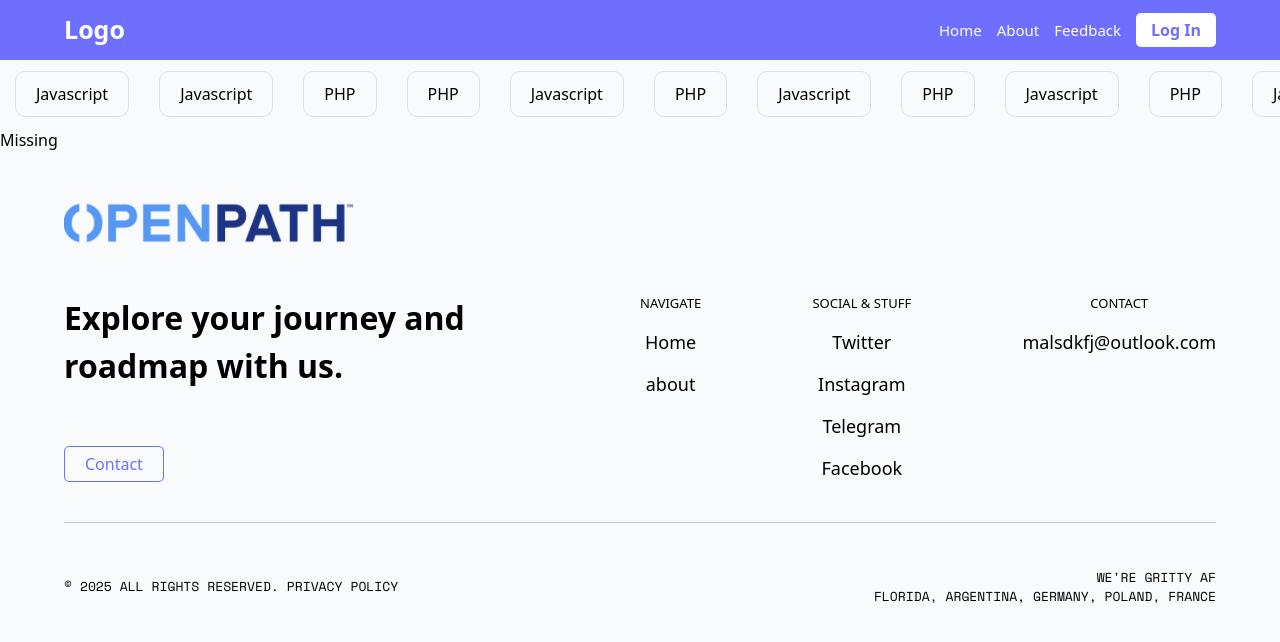
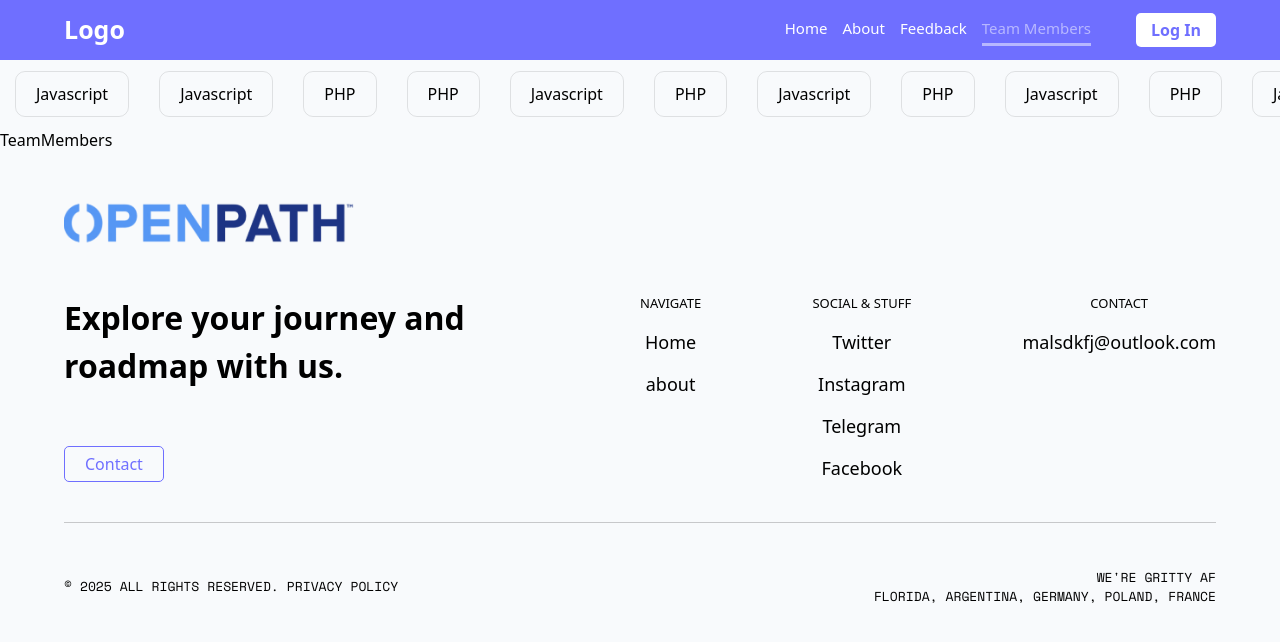
Before and after one commit to pyae-bhone-khant/Juniorwebdeveloper, a React (Vite) app: page /team in a window 1280 px wide. Shown: the top 642 px of the page. Built offline with nearby package versions, Linux system fonts and the light colour scheme.

Commit message:
nav Changes

```diff
--- a/src/App.jsx
+++ b/src/App.jsx
@@ -8,6 +8,7 @@ import Missing from './Pages/Missing'
 import { Routes, Route } from 'react-router-dom'
 import LanguageCard from './components/LanguageCard'
 import Feedback from './components/Feedback'
+import TeamMembers from './Pages/TeamMembers'
 import Footer from './components/Footer'
 import useWindowSize from './hooks/useWindowSize'
 import { useState } from 'react'
@@ -35,6 +36,7 @@ import MobileNav from './components/MobileNav'
         <Route path='/javascript' element= {<Javascript />} />
         <Route path='/php' element= {<PHP />} />
         <Route path='/feedback' element = {<Feedback />} />
+        <Route path='/team' element = {<TeamMembers />} />
         <Route path='*' element= {<Missing />} />
       </Routes>
       <Footer />
--- /dev/null
+++ b/src/Pages/TeamMembers.jsx
@@ -0,0 +1,7 @@
+import React from 'react'
+
+export default function TeamMembers() {
+  return (
+    <div>TeamMembers</div>
+  )
+}
--- a/src/components/MainNav.jsx
+++ b/src/components/MainNav.jsx
@@ -8,7 +8,7 @@ export default function Nav({ isClicked, handleToggle ,width }) {
     <nav className='main-nav'>
         <div className="nav-container">
             <h1 className='logo'>Logo</h1>
-            {width > 480 ? <NavLinks />
+            {width > 767 ? <NavLinks />
             : <div className='hamburger-menu' onClick={handleToggle}>
                 <div className="line line1" style={{ transform: isClicked ? "rotate(40deg) translateY(8px)" : "translateX(0)" }}></div>
                 <div className="line line2" style={{ opacity: isClicked ? "0" : "1" }}></div>
--- a/src/components/MobileNav.jsx
+++ b/src/components/MobileNav.jsx
@@ -6,14 +6,15 @@ import '../styles/MobileNav.css'
 export default function MobileNav( { width, isClicked, handleToggle }) {
   return (
     <>
-    {width < 480 && isClicked &&
+    {isClicked &&
         <div className="mobileNav-container">
           <button onClick={(handleToggle)} className='cancel-button'>X</button>
           <ul className='mobileNav'>
-            <li><Link to='/'>Home</Link></li>
-            <li><Link to='/about'>About</Link></li>
-            <li><Link to='/feedback'>Feedback</Link></li>
-            <button>Log In</button>
+            <li onClick={handleToggle}><Link to='/'>Home</Link></li>
+            <li onClick={handleToggle}><Link to='/about'>About</Link></li>
+            <li onClick={handleToggle}><Link to='/feedback'>Feedback</Link></li>
+            <li onClick={handleToggle}><Link to='/team'>Team Members</Link></li>
+            <button onClick={handleToggle}>Log In</button>
           </ul>
         </div>
       }
--- a/src/components/NavLinks.jsx
+++ b/src/components/NavLinks.jsx
@@ -1,13 +1,48 @@
 import React from 'react'
-import { Link } from 'react-router-dom'
+import { NavLink } from 'react-router-dom'
 
 export default function NavLinks() {
   return (
-        <ul className='link-items'>
-            <li className='nav-items'><Link to='/'>Home</Link></li>
-            <li className='nav-items'><Link to='/about'>About</Link></li>
-            <li className='nav-items'><Link to='/feedback'>Feedback</Link></li>
-            <button className='navButton'>Log In</button>
-        </ul>
+    <ul className='link-items'>
+      <li className='nav-items'>
+        <NavLink
+          to='/'
+          className={({ isActive }) => (isActive ? 'active' : '')}
+          end
+        >
+          Home
+        </NavLink>
+      </li>
+
+      <li className='nav-items'>
+        <NavLink
+          to='/about'
+          className={({ isActive }) => (isActive ? 'active' : '')}
+        >
+          About
+        </NavLink>
+      </li>
+
+      <li className='nav-items'>
+        <NavLink
+          to='/feedback'
+          className={({ isActive }) => (isActive ? 'active' : '')}
+        >
+          Feedback
+        </NavLink>
+      </li>
+
+      <li className='nav-items'>
+        <NavLink
+          to='/team'
+          className={({ isActive }) => (isActive ? 'active' : '')}
+        >
+          Team Members
+        </NavLink>
+      </li>
+
+
+      <button className='navButton'>Log In</button>
+    </ul>
   )
 }
--- a/src/index.css
+++ b/src/index.css
@@ -1 +1,18 @@
 @import "tailwindcss";
+
+::-webkit-scrollbar {
+  width: 5px;
+}
+
+::-webkit-scrollbar-track {
+  background: white;
+}
+
+::-webkit-scrollbar-thumb {
+  background: linear-gradient(white ,rgb(111, 111, 255));
+  border-radius: 5px;
+}
+
+::-webkit-scrollbar-thumb:hover {
+  background: #555;
+}
--- a/src/styles/MainNav.css
+++ b/src/styles/MainNav.css
@@ -33,18 +33,35 @@ ul {
 
 .nav-items {
     color: white;
+    position: relative;
     font-size: 15px;
     margin-left: 15px;
-    border: none;
+    padding-bottom: 3px;
 }
 
-.nav-items:hover {
-    box-shadow: none;
+.nav-items::after {
+    content: "";
+    position: absolute;
+    height: 2.8px;
+    width: 0;
+    bottom: -3.8px;
+    left: 0;
+    background-color: rgba(255,255,255,0.5);
+    transition: .4s;
 }
+
+.nav-items:hover::after {
+    width: 100%;
+}
+
+.nav-items.active::after {
+  width: 100%;
+}
+
 
 .navButton {
     background-color: white;
-    margin-left: 15px;
+    margin-left: 45px;
     padding: 5px 15px;
     font-weight: bold;
     border-radius: 5px;
@@ -64,3 +81,9 @@ ul {
     margin-bottom: 4px;
     transition: .4s;
 }
+
+.active {
+    padding-bottom: 5px;
+    opacity: 0.5;
+    border-bottom: 3px solid rgb(255, 255, 255)
+}
```
